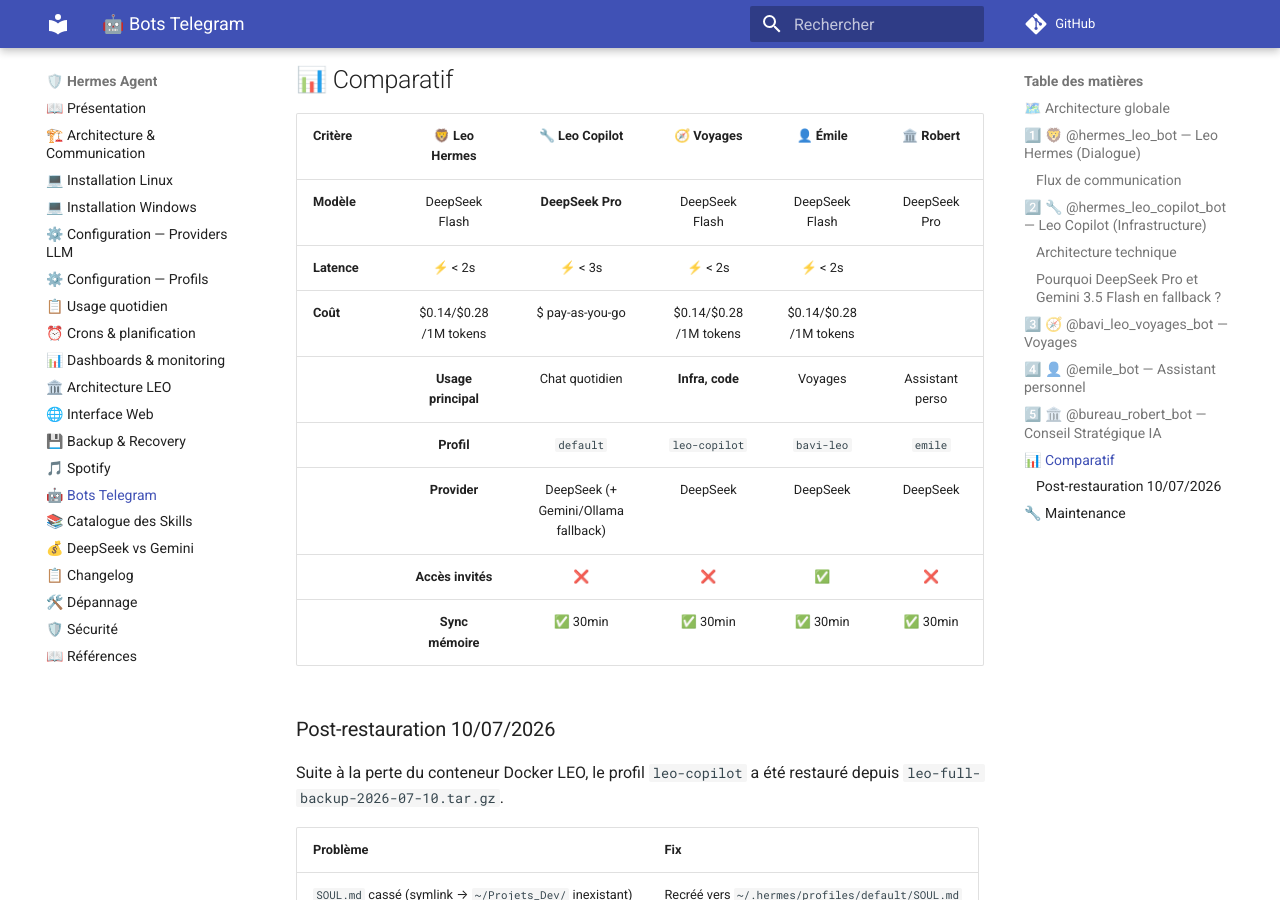
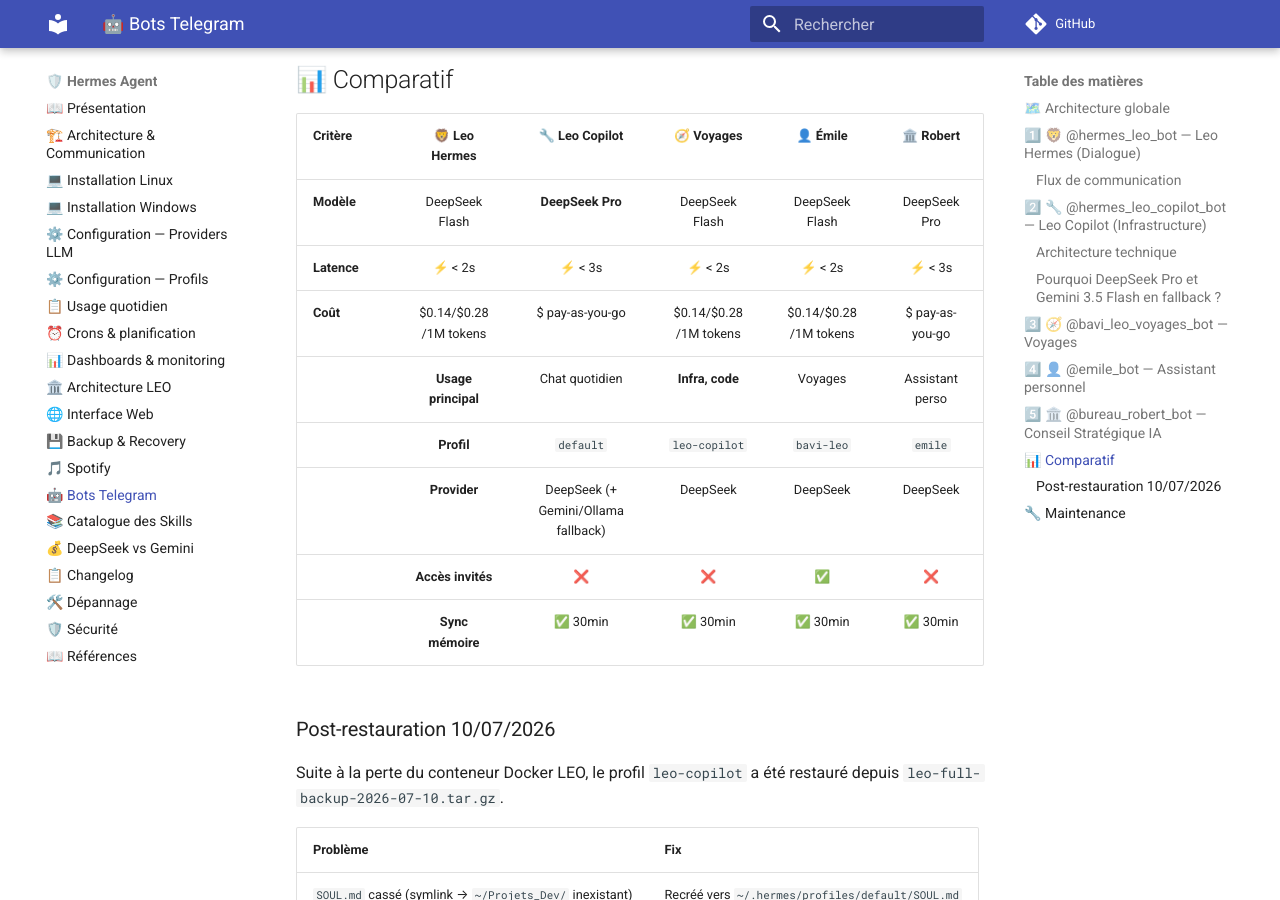
Before and after one commit to christophedanhier-hash/hermes-wiki, an MkDocs documentation site: the page built from docs/hermes/utilisation/bots-telegram.md, in a window 1280 px wide and 900 px high, scrolled down 2567 px. Built offline with MkDocs 1.6.1 and Material for MkDocs 9.7.7, drawn with Linux system fonts in a browser that asks for light colours; comment, search, counter and statistics services are not loaded.

```diff
--- a/docs/hermes/utilisation/bots-telegram.md
+++ b/docs/hermes/utilisation/bots-telegram.md
@@ -191,8 +191,8 @@ flowchart TB
 | Critère | 🦁 Leo Hermes | 🔧 Leo Copilot | 🧭 Voyages | 👤 Émile | 🏛️ Robert |
 |:--------|:------------:|:-----------:|:-------:|:------:|:-------:|
 | **Modèle** | DeepSeek Flash | **DeepSeek Pro** | DeepSeek Flash | DeepSeek Flash | DeepSeek Pro |
-| **Latence** | ⚡ < 2s | ⚡ < 3s | ⚡ < 2s | ⚡ < 2s |
-| **Coût** | $0.14/$0.28 /1M tokens | $ pay-as-you-go | $0.14/$0.28 /1M tokens | $0.14/$0.28 /1M tokens |
+| **Latence** | ⚡ < 2s | ⚡ < 3s | ⚡ < 2s | ⚡ < 2s | ⚡ < 3s |
+| **Coût** | $0.14/$0.28 /1M tokens | $ pay-as-you-go | $0.14/$0.28 /1M tokens | $0.14/$0.28 /1M tokens | $ pay-as-you-go |
 || **Usage principal** | Chat quotidien | **Infra, code** | Voyages | Assistant perso | Conseil stratégique |
 || **Profil** | `default` | `leo-copilot` | `bavi-leo` | `emile` | `bureau-robert` |
 || **Provider** | DeepSeek (+ Gemini/Ollama fallback) | DeepSeek | DeepSeek | DeepSeek | DeepSeek |
```
